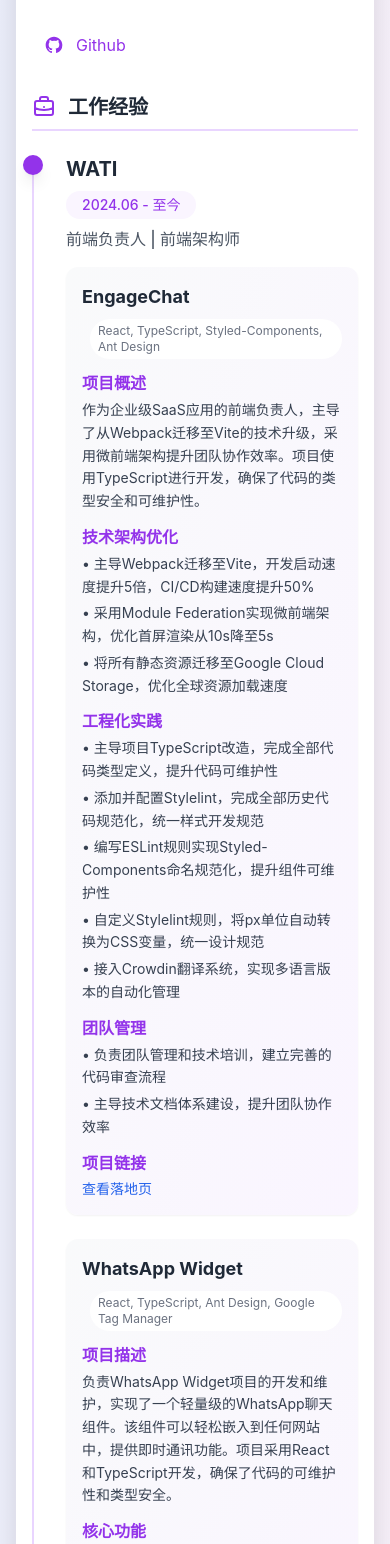
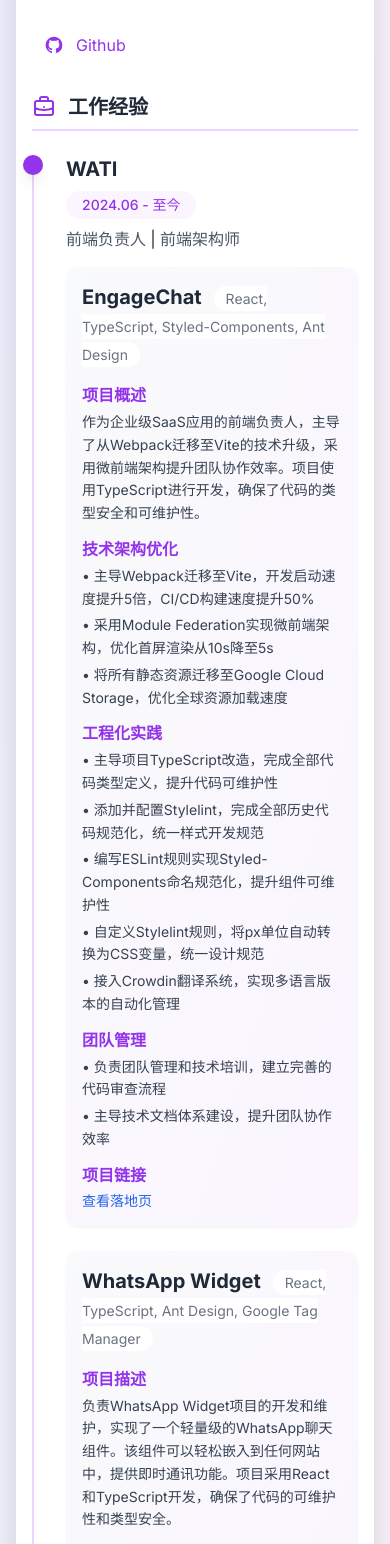
Before and after one commit to yuhui7pm/yuhui-resume, a React (Vite) app: page / in a window 390 px wide. Shown: the part 1329-2873 px from the top of the page. Built offline with nearby package versions, Linux system fonts and the light colour scheme.

Commit message:
update project

```diff
--- a/src/App.tsx
+++ b/src/App.tsx
@@ -316,9 +316,9 @@ const App = () => {
 
                   <div className="space-y-6 md:space-y-8">
                     <div className="bg-gradient-to-br from-gray-50 to-purple-50 rounded-xl md:rounded-2xl p-4 md:p-8 shadow-sm hover:shadow-md transition-all duration-300">
-                      <h4 className="font-bold text-lg md:text-xl mb-3 md:mb-4 text-gray-800">
+                      <h4 className="font-bold text-xl mb-4 text-gray-800">
                         EngageChat
-                        <span className="text-xs md:text-sm font-normal text-gray-500 ml-2 md:ml-3 bg-white px-2 md:px-3 py-1 rounded-full block md:inline-block mt-2 md:mt-0">
+                        <span className="text-sm font-normal text-gray-500 ml-3 bg-white px-3 py-1 rounded-full">
                           React, TypeScript, Styled-Components, Ant Design
                         </span>
                       </h4>
@@ -393,9 +393,9 @@ const App = () => {
                     </div>
 
                     <div className="bg-gradient-to-br from-gray-50 to-purple-50 rounded-xl md:rounded-2xl p-4 md:p-8 shadow-sm hover:shadow-md transition-all duration-300">
-                      <h4 className="font-bold text-lg md:text-xl mb-3 md:mb-4 text-gray-800">
+                      <h4 className="font-bold text-xl mb-4 text-gray-800">
                         WhatsApp Widget
-                        <span className="text-xs md:text-sm font-normal text-gray-500 ml-2 md:ml-3 bg-white px-2 md:px-3 py-1 rounded-full block md:inline-block mt-2 md:mt-0">
+                        <span className="text-sm font-normal text-gray-500 ml-3 bg-white px-3 py-1 rounded-full">
                           React, TypeScript, Ant Design, Google Tag Manager
                         </span>
                       </h4>
--- a/src/index.css
+++ b/src/index.css
@@ -1,6 +1,6 @@
+/* 自定义字体 */
+@import url('https://fonts.googleapis.com/css2?family=Inter:wght@400;500;600;700&family=Montserrat:wght@600;700&display=swap');
+
 @tailwind base;
 @tailwind components;
 @tailwind utilities;
-
-/* 自定义字体 */
-@import url('https://fonts.googleapis.com/css2?family=Inter:wght@400;500;600;700&family=Montserrat:wght@600;700&display=swap');
```
